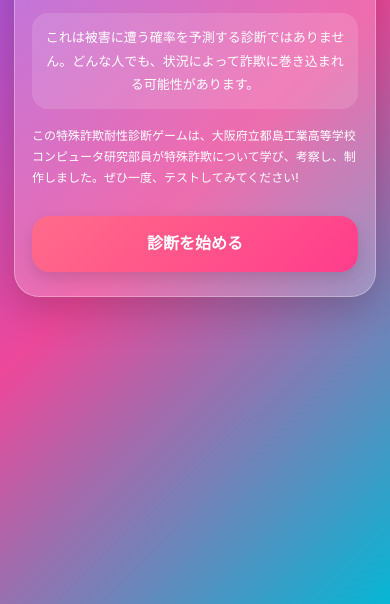
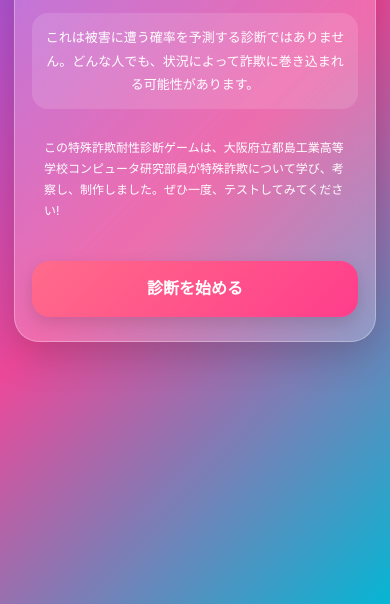
Before and after one commit to FraudPrevention2026/summary, a plain HTML site: page index.html in a window 390 px wide. Shown: the part 240-844 px from the top of the page. Drawn offline with Linux system fonts and the light colour scheme.

Commit message:
Add files via upload

```diff
--- a/style.css
+++ b/style.css
@@ -223,7 +223,7 @@ body {
   body { padding: 14px; align-items: flex-start; }
   .app { margin: 10px auto; }
   .card { padding: 24px 17px; border-radius: 25px; }
-  .intro-origin { font-size: 12px; line-height: 1.75; }
+  .intro-origin { font-size: 12px; line-height: 1.75; padding: 12px; }
   .question-text { font-size: 23px; }
   .score-number { font-size: 52px; }
 }
```
